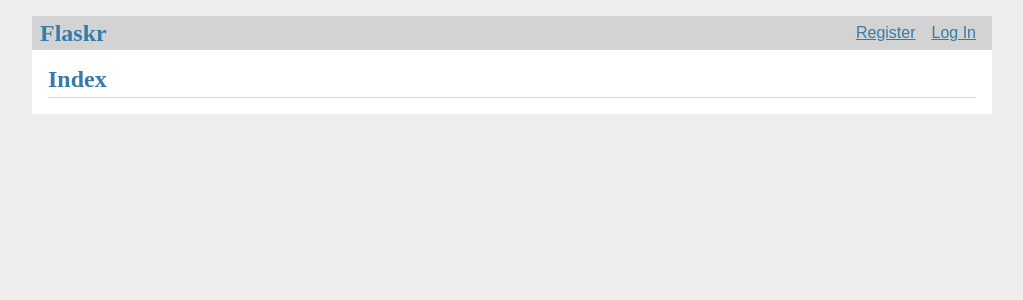
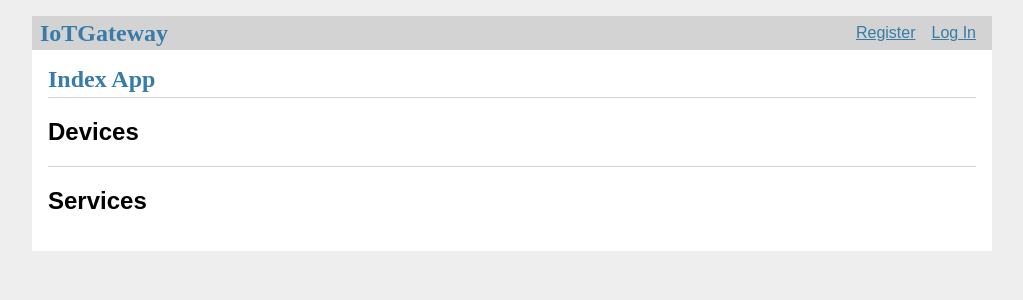
Before and after one commit to UIS-IoT-Smart-Campus/framework_gateway, a Flask app: page / in a window 1280 px wide. Shown: the top 300 px of the page, without its empty margins (128-1151 px from the left). Run offline with Flask 2, Linux system fonts and the light colour scheme; data that the repository does not hold is empty.

Commit message:
add index blueprint and services

```diff
--- a/flaskr/__init__.py
+++ b/flaskr/__init__.py
@@ -31,9 +31,19 @@ def create_app(test_config=None):
     from . import auth
     app.register_blueprint(auth.bp)
 
-    #Registrar espacio de tabajo para index/devices
+    #Registrar espacio de tabajo para el index
+    from . import index
+    app.register_blueprint(index.bp)
+    app.add_url_rule('/', endpoint='index')
+
+    #Registrar espacio de tabajo para devices
     from . import device
     app.register_blueprint(device.bp)
-    app.add_url_rule('/', endpoint='index')
+    app.add_url_rule('/device', endpoint='index')
+
+    #Registrar espacio de tabajo para servicios
+    from . import service
+    app.register_blueprint(service.bp)
+    app.add_url_rule('/service', endpoint='index')
 
     return app
--- a/flaskr/device.py
+++ b/flaskr/device.py
@@ -6,22 +6,7 @@ from werkzeug.exceptions import abort
 from flaskr.auth import login_required
 from flaskr.db import get_db
 
-bp = Blueprint('device', __name__)
-
-
-
-@bp.route('/')
-def index():
-    """ Index de la app"""
-    db = get_db()
-    devices = db.execute(
-        'SELECT p.id, tagGlobal, device_name, device_description'
-        ' FROM device p'
-        ' ORDER BY device_name DESC'
-    ).fetchall()
-    return render_template('device/index.html', devices=devices)
-
-
+bp = Blueprint('device', __name__, url_prefix='/device')
 
 @bp.route('/create', methods=('GET', 'POST'))
 @login_required
--- /dev/null
+++ b/flaskr/index.py
@@ -0,0 +1,27 @@
+from flask import (
+    Blueprint, flash, g, redirect, render_template, request, url_for
+)
+from werkzeug.exceptions import abort
+
+from flaskr.auth import login_required
+from flaskr.db import get_db
+
+bp = Blueprint('index', __name__)
+
+
+@bp.route('/')
+def index():
+    """ Index de la app"""
+    db = get_db()
+    devices = db.execute(
+        'SELECT p.id, tagGlobal, device_name, device_description'
+        ' FROM device p'
+        ' ORDER BY device_name DESC'
+    ).fetchall()
+    services = db.execute(
+        'SELECT p.id, service_name, service_description'
+        ' FROM service p'
+        ' ORDER BY service_name DESC'
+    ).fetchall()
+
+    return render_template('index.html', devices=devices,services=services)
--- a/flaskr/schema.sql
+++ b/flaskr/schema.sql
@@ -1,5 +1,6 @@
 DROP TABLE IF EXISTS device;
 DROP TABLE IF EXISTS user;
+DROP TABLE IF EXISTS service;
 
 CREATE TABLE user (
     id INTEGER PRIMARY KEY AUTOINCREMENT,
@@ -13,3 +14,9 @@ CREATE TABLE device(
     device_name TEXT NOT NULL,
     device_description TEXT
 );
+
+CREATE TABLE service(
+    id INTEGER PRIMARY KEY AUTOINCREMENT,
+    service_name TEXT UNIQUE NOT NULL,
+    service_description TEXT
+);
--- a/flaskr/templates/base.html
+++ b/flaskr/templates/base.html
@@ -1,8 +1,8 @@
 <!doctype html>
-<title>{% block title %}{% endblock %} - Flaskr</title>
+<title>{% block title %}{% endblock %}</title>
 <link rel="stylesheet" href="{{ url_for('static', filename='style.css') }}">
 <nav>
-  <h1>Flaskr</h1>
+  <h1>IoTGateway</h1>
   <ul>
     {% if g.user %}
       <li><span>{{ g.user['username'] }}</span>
--- a/flaskr/templates/device/index.html
+++ /dev/null
@@ -1,24 +0,0 @@
-{% extends 'base.html' %}
-
-{% block header %}
-  <h1>{% block title %}Index{% endblock %}</h1>
-  {% if g.user %}
-    <a class="action" href="{{ url_for('device.create') }}">New</a>
-  {% endif %}
-{% endblock %}
-
-{% block content %}
-  {% for device in devices %}
-    <article class="post">
-      <header>
-        <div>
-          <h1>{{ device['device_name'] }}</h1>
-        </div>
-      </header>
-      <p class="body">{{ device['device_description'] }}</p>
-    </article>
-    {% if not loop.last %}
-      <hr>
-    {% endif %}
-  {% endfor %}
-{% endblock %}
--- /dev/null
+++ b/flaskr/templates/index.html
@@ -0,0 +1,43 @@
+{% extends 'base.html' %}
+
+{% block title %}Index{% endblock %}
+
+{% block header %}
+  <h1>Index App</h1>
+  {% if g.user %}
+    <a class="action" href="{{ url_for('device.create') }}">New Device</a>
+    <a class="action" href="{{ url_for('service.create') }}">New Service</a>
+  {% endif %}
+{% endblock %}
+
+{% block content %}
+  <h2>Devices</h2>
+  {% for device in devices %}
+    <article class="post">
+      <header>
+        <div>
+          <h1>{{ device['device_name'] }}</h1>
+        </div>
+      </header>
+      <p class="body">{{ device['device_description'] }}</p>
+    </article>
+    {% if not loop.last %}
+      <hr>
+    {% endif %}
+  {% endfor %}
+  <hr>
+  <h2>Services</h2>
+  {% for service in services %}
+    <article class="post">
+      <header>
+        <div>
+          <h1>{{ service['service_name'] }}</h1>
+        </div>
+      </header>
+      <p class="body">{{ service['service_description'] }}</p>
+    </article>
+    {% if not loop.last %}
+      <hr>
+    {% endif %}
+  {% endfor %}
+{% endblock %}
```
Also changed, not shown: flaskr/service.py (added, +37 -0 lines), flaskr/templates/service/create.html (added, +15 -0 lines).
